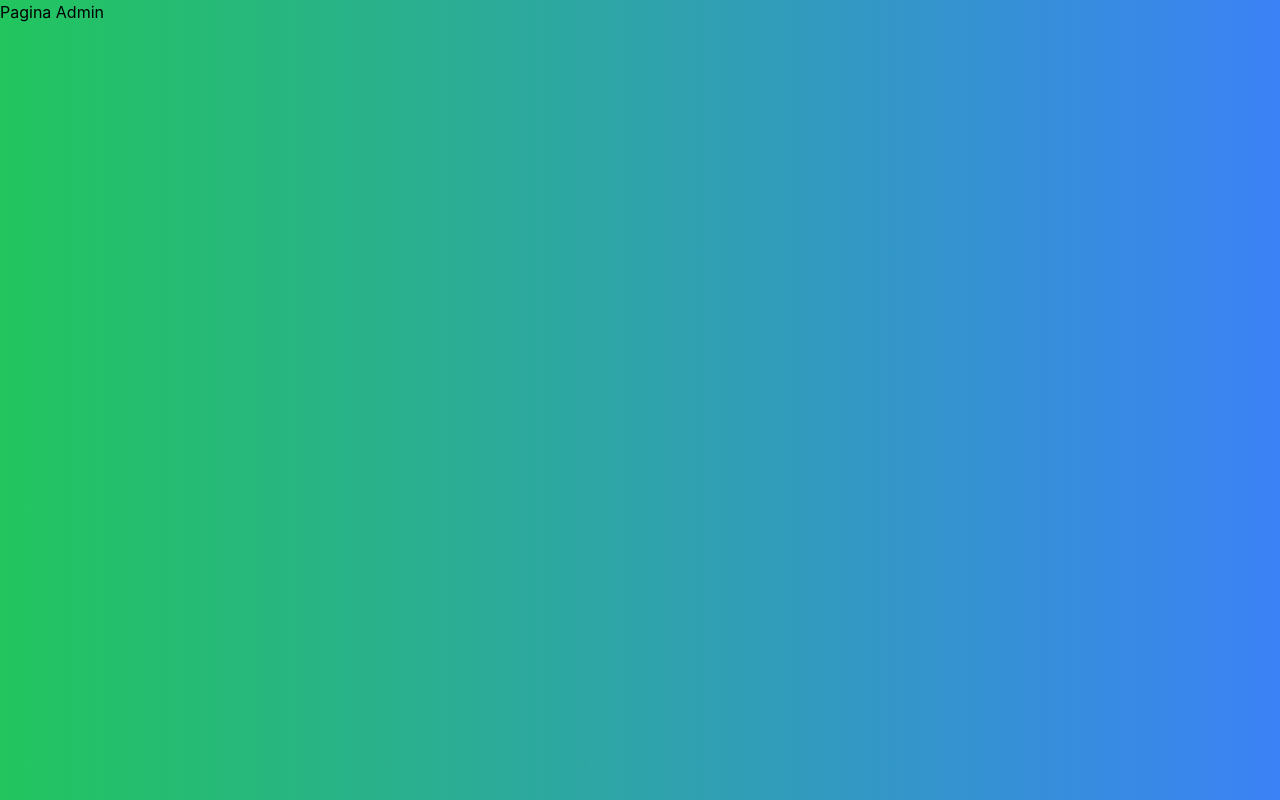
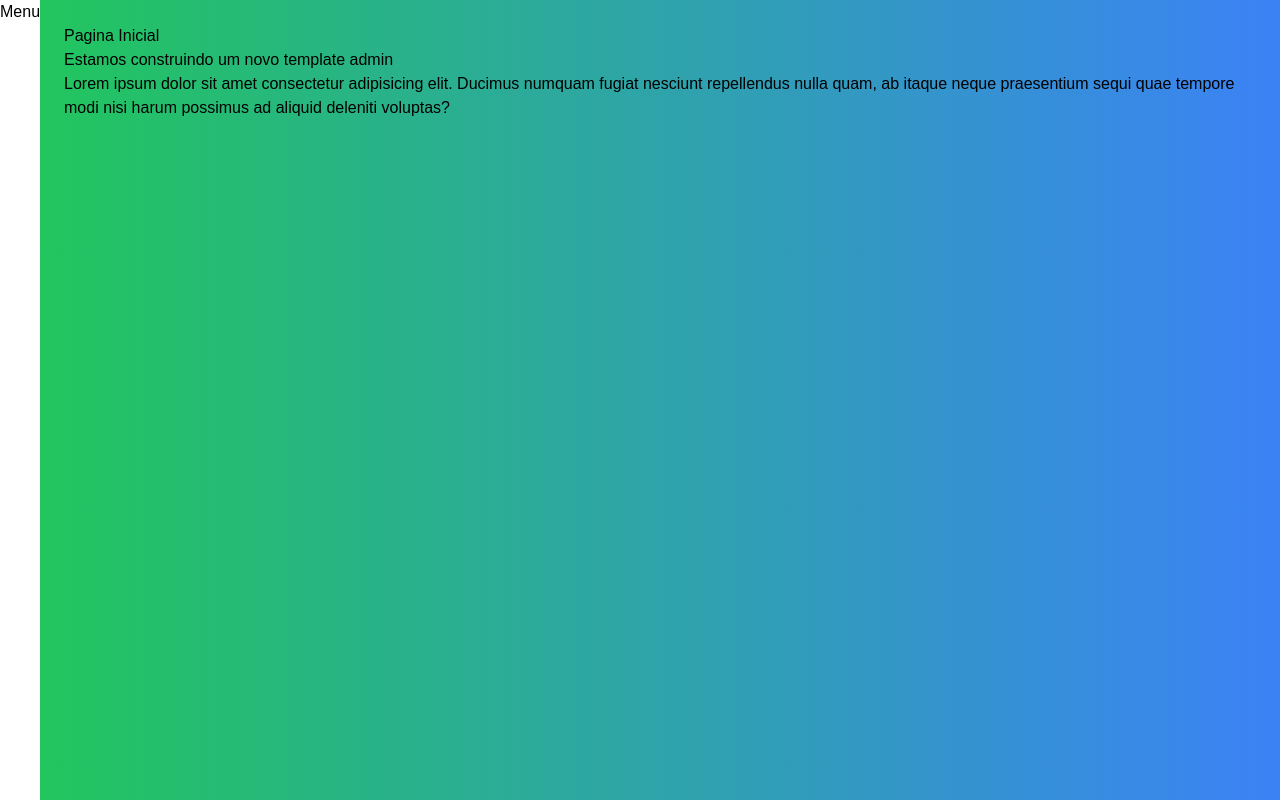
Before and after one commit to juxuxumachado/projeto_admin, a Next.js app: page / in a window 1280 px wide. Built offline with nearby package versions, Linux system fonts and the light colour scheme.

Commit message:
projeto_admin

```diff
--- a/src/components/Layout.tsx
+++ b/src/components/Layout.tsx
@@ -10,12 +10,12 @@ interface LayoutProps{
 
 export default function Layout(props:LayoutProps){
     return(
-        <div>
+        <div className={'flex h-screen w-screen'}>
             <MenuLateral />
-            <Cabecalho titulo={props.titulo} subtitulo={props.subtitulo}/>
-            <Conteudo>
-                {props.children}
-            </Conteudo>
+                 <div className={'flex-col w-full bg-gradient-to-r from-green-500 to-blue-500 h-screen p-6'}>
+                    <Cabecalho titulo={props.titulo} subtitulo={props.subtitulo}/>
+                    <Conteudo> {props.children} </Conteudo>
+                 </div>
         </div>
 
     )
--- a/src/pages/index.tsx
+++ b/src/pages/index.tsx
@@ -1,14 +1,26 @@
 import Head from 'next/head'
 import Image from 'next/image'
+import Layout from '../components/Layout'
 import styles from '../styles/Home.module.css'
 
 export default function Home() {
-  return (
-    <div className={'bg-gradient-to-r from-green-500 to-blue-500 h-screen'}>
-      <h1>
-        Pagina Admin
-      </h1>
+  return(
+    <Layout titulo='Pagina Inicial'
+    subtitulo='Estamos construindo um novo template admin'>
+      <p>
+        Lorem ipsum dolor sit amet consectetur adipisicing elit. Ducimus numquam fugiat nesciunt repellendus nulla quam, ab itaque neque praesentium sequi quae tempore modi nisi harum possimus ad aliquid deleniti voluptas?
+      </p>
+    </Layout>
+  )
 
-    </div>
-  )
 }
+
+
+//return (
+ // <div className={'bg-gradient-to-r from-green-500 to-blue-500 h-screen'}>
+  //  <h1>
+  //    Pagina Admin
+  //  </h1>
+
+ // </div>
+//)
--- a/src/styles/globals.css
+++ b/src/styles/globals.css
@@ -1,13 +1,13 @@
 @tailwind base;
 @tailwind components;
 @tailwind utilities;
+@import url('https://fonts.googleapis.com/css2?family=Poppins:ital,wght@0,100;0,200;0,300;0,400;0,700;0,800;0,900;1,800&display=swap');
 
 html,
 body {
   padding: 0;
   margin: 0;
-  font-family: -apple-system, BlinkMacSystemFont, Segoe UI, Roboto, Oxygen,
-    Ubuntu, Cantarell, Fira Sans, Droid Sans, Helvetica Neue, sans-serif;
+  font-family:  'Poppins',sans-serif;
 }
 
 a {
```
